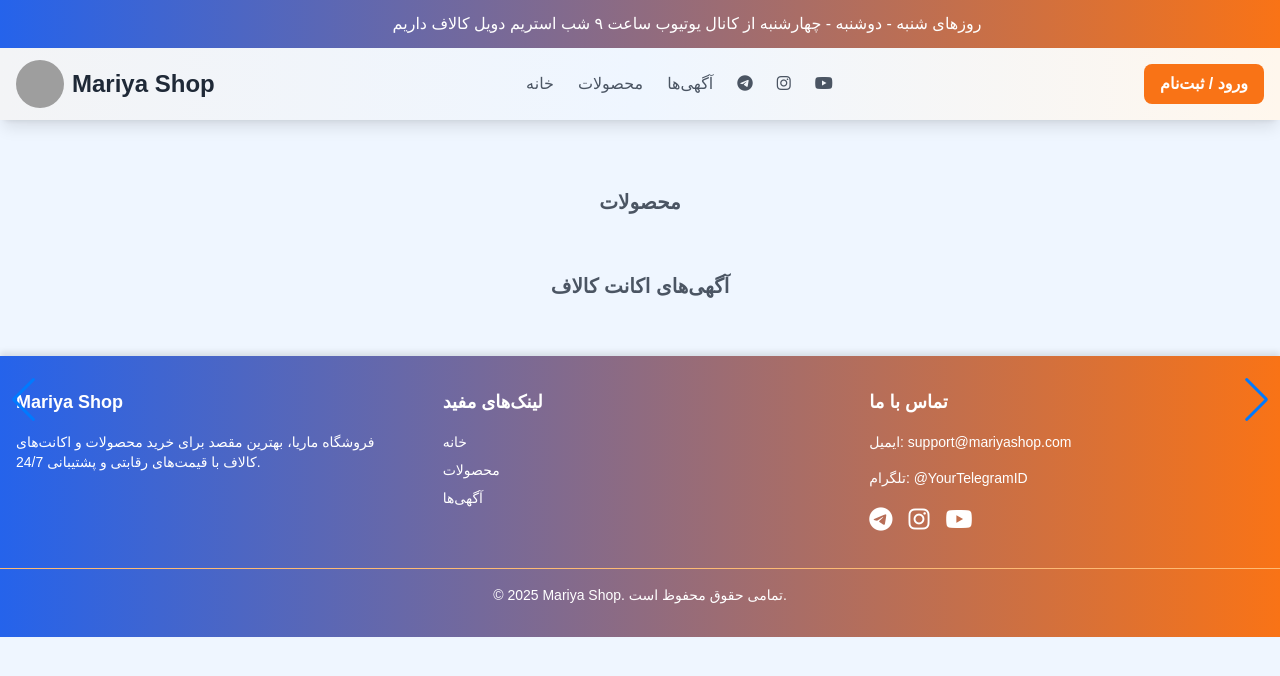
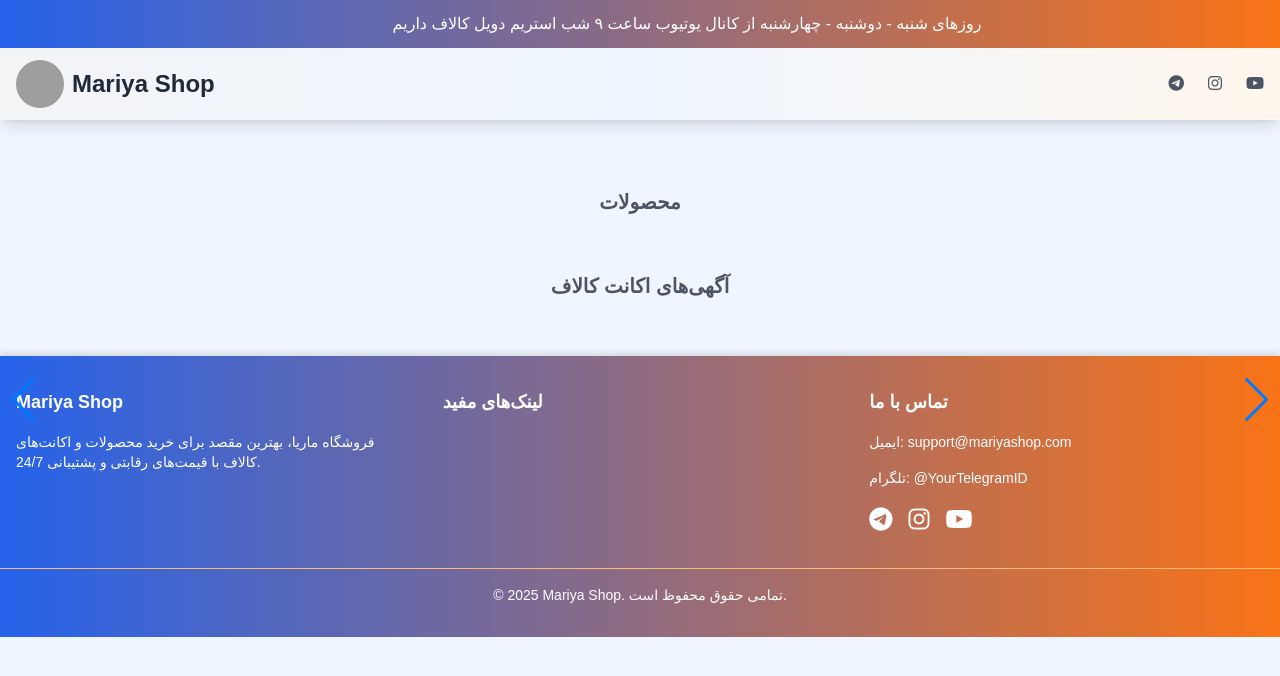
Before and after one commit to Mariyashop/mariya-shop, a website: page public/index.html in a window 1280 px wide. Drawn offline with nearby package versions, Linux system fonts and the light colour scheme; no server answers; grey boxes are pictures that could not be loaded; a web font is replaced by a local one.

Commit message:
Update index.html

```diff
--- a/public/index.html
+++ b/public/index.html
@@ -92,9 +92,9 @@
 
       <!-- منوی ناوبری (دسکتاپ) -->
       <nav class="hidden md:flex space-x-6 items-center">
-        <a href="/public/index.html" class="text-gray-600 hover:text-orange-500 font-medium transition-colors duration-200">خانه</a>
+<!--         <a href="/public/index.html" class="text-gray-600 hover:text-orange-500 font-medium transition-colors duration-200">خانه</a>
         <a href="/public/index.html" class="text-gray-600 hover:text-orange-500 font-medium transition-colors duration-200">محصولات</a>
-        <a href="/public/index.html" class="text-gray-600 hover:text-orange-500 font-medium transition-colors duration-200">آگهی‌ها</a>
+        <a href="/public/index.html" class="text-gray-600 hover:text-orange-500 font-medium transition-colors duration-200">آگهی‌ها</a> -->
         <a href="https://t.me/MariyaRxo" target="_blank" class="text-gray-600 hover:text-blue-500 transition-colors duration-200">
           <i class="fab fa-telegram-plane"></i>
         </a>
@@ -107,7 +107,7 @@
       </nav>
 
       <!-- دکمه‌های کاربر -->
-      <div id="userControls" class="flex items-center space-x-2">
+<!--       <div id="userControls" class="flex items-center space-x-2">
         <button id="loginBtn" class="bg-orange-500 text-white px-3 py-1.5 md:px-4 md:py-2 rounded-lg font-semibold hover:bg-orange-600 transition-all duration-300 hover:shadow-md text-sm md:text-base">
           ورود / ثبت‌نام
         </button>
@@ -118,7 +118,7 @@
           خروج
         </button>
       </div>
-
+   -->
       <!-- منوی همبرگری (موبایل) -->
       <button id="mobileMenuBtn" class="md:hidden text-gray-600 hover:text-orange-500 focus:outline-none">
         <i class="fas fa-bars text-xl md:text-2xl"></i>
@@ -128,9 +128,9 @@
     <!-- منوی کشویی موبایل -->
     <div id="mobileMenu" class="hidden md:hidden bg-white shadow-lg mt-1 mx-4 rounded-lg overflow-hidden">
       <nav class="flex flex-col p-4 space-y-3">
-        <a href="#" class="text-gray-600 hover:text-orange-500 font-medium transition-colors duration-200 text-sm">خانه</a>
+<!--         <a href="#" class="text-gray-600 hover:text-orange-500 font-medium transition-colors duration-200 text-sm">خانه</a>
         <a href="#" class="text-gray-600 hover:text-orange-500 font-medium transition-colors duration-200 text-sm">محصولات</a>
-        <a href="#" class="text-gray-600 hover:text-orange-500 font-medium transition-colors duration-200 text-sm">آگهی‌ها</a>
+        <a href="#" class="text-gray-600 hover:text-orange-500 font-medium transition-colors duration-200 text-sm">آگهی‌ها</a> -->
         <div class="flex space-x-4 justify-center">
           <a href="https://t.me/MariyaRxo" target="_blank" class="text-gray-600 hover:text-blue-500 transition-colors duration-200">
             <i class="fab fa-telegram-plane text-lg"></i>
@@ -321,9 +321,9 @@
       <div class="space-y-4">
         <h3 class="text-lg font-bold">لینک‌های مفید</h3>
         <ul class="space-y-2 text-sm">
-          <li><a href="/public/index.html" class="hover:text-orange-200 transition-colors duration-200">خانه</a></li>
+<!--           <li><a href="/public/index.html" class="hover:text-orange-200 transition-colors duration-200">خانه</a></li>
           <li><a href="/public/index.html" class="hover:text-orange-200 transition-colors duration-200">محصولات</a></li>
-          <li><a href="/public/index.html" class="hover:text-orange-200 transition-colors duration-200">آگهی‌ها</a></li>
+          <li><a href="/public/index.html" class="hover:text-orange-200 transition-colors duration-200">آگهی‌ها</a></li> -->
         </ul>
       </div>
 
```
